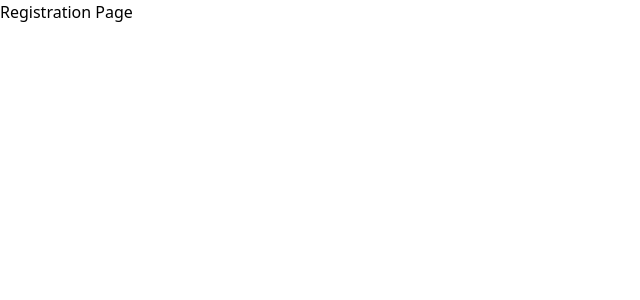
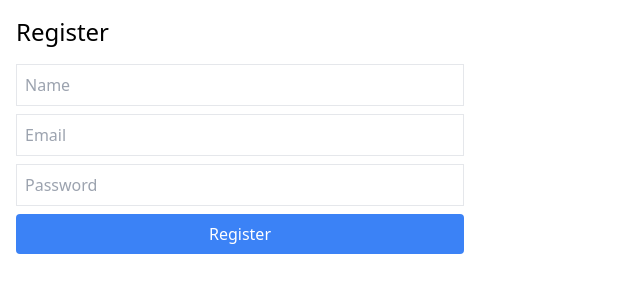
Before and after one commit to AshiMahajan/Expense_Tracker, a React (Create React App) app in the folder frontend/: page /register in a window 1280 px wide. Shown: the top 300 px of the page, without its empty margins (0-640 px from the left). Built offline with nearby package versions, Linux system fonts and the light colour scheme.

Commit message:
registration

```diff
--- a/frontend/package.json
+++ b/frontend/package.json
@@ -7,6 +7,7 @@
     "@testing-library/jest-dom": "^6.6.3",
     "@testing-library/react": "^16.3.0",
     "@testing-library/user-event": "^13.5.0",
+    "axios": "^1.9.0",
     "react": "^19.1.0",
     "react-dom": "^19.1.0",
     "react-router-dom": "^7.5.3",
--- a/frontend/src/App.js
+++ b/frontend/src/App.js
@@ -2,6 +2,8 @@ import React from "react";
 import { BrowserRouter as Router, Routes, Route } from "react-router-dom";
 import HomePage from "./pages/HomePage";
 import Register from "./pages/Register";
+import Login from "./pages/Login";
+import axios from "axios";
 
 function App() {
   return (
@@ -9,9 +11,9 @@ function App() {
       <Routes>
         <Route path="/" element={<HomePage />} />
         <Route path="/register" element={<Register />} />
+        <Route path="/login" element={<Login />} />
       </Routes>
     </Router>
   );
 }
-
 export default App;
--- a/frontend/src/index.js
+++ b/frontend/src/index.js
@@ -1,8 +1,8 @@
 import React from 'react';
 import ReactDOM from 'react-dom/client';
-import './index.css';
 import App from './App';
 import reportWebVitals from './reportWebVitals';
+import './index.css';
 
 const root = ReactDOM.createRoot(document.getElementById('root'));
 root.render(
@@ -11,7 +11,4 @@ root.render(
   </React.StrictMode>
 );
 
-// If you want to start measuring performance in your app, pass a function
-// to log results (for example: reportWebVitals(console.log))
-// or send to an analytics endpoint. Learn more: https://bit.ly/CRA-vitals
 reportWebVitals();
--- a/frontend/src/pages/HomePage.js
+++ b/frontend/src/pages/HomePage.js
@@ -3,19 +3,36 @@ import { useNavigate } from "react-router-dom";
 
 function HomePage() {
   const navigate = useNavigate();
+  const handleNavigation = (path) => {
+    navigate(path);
+  };
 
   const handleLoginClick = () => {
     navigate("/register");
   };
 
   return (
-    <div className="min-h-screen flex flex-col items-center justify-center bg-gradient-to-br from-blue-100 to-blue-300">
+    <div className="min-h-screen text-center flex flex-col items-center justify-center bg-gradient-to-br from-blue-100 to-blue-300">
       <h1 className="text-4xl font-bold text-gray-800 mb-6">Welcome to Expense Tracker</h1>
+      <div>
+        <button
+          onClick={() => handleNavigation("/login")}
+          className="px-6 py-3 mb-4 bg-blue-600 text-white rounded-md hover:bg-blue-700 transition"
+        >
+          Login
+        </button>
+        <button
+        onClick={() => handleNavigation("/register")}
+          className="px-6 py-3 bg-green-600 text-white rounded-md hover:bg-green-700 transition"
+          >
+          Register
+        </button>
+      </div>
       <button
         onClick={handleLoginClick}
-        className="px-6 py-3 bg-blue-600 text-white rounded-md hover:bg-blue-700 transition"
+        className="px-6 py-3 bg-green-600 text-white rounded-md hover:bg-green-700 transition"
       >
-        Login / Register
+        Wanna Know about us first?
       </button>
     </div>
   );
--- /dev/null
+++ b/frontend/src/pages/Login.js
@@ -0,0 +1,66 @@
+import React, { useState } from "react";
+import axios from "axios";
+
+function Login() {
+  const [formData, setFormData] = useState({
+    name: "",
+    email: "",
+    password: "",
+  });
+
+  const handleChange = (e) => {
+    setFormData({ ...formData, [e.target.name]: e.target.value });
+  };
+
+  const handleSubmit = async (e) => {
+    e.preventDefault();
+
+    try {
+      const response = await axios.post(
+        `${process.env.REACT_APP_API_URL}/registerUserFunction`,
+        formData
+      );
+      console.log("User registered:", response.data);
+      alert("Registration successful!");
+    } catch (error) {
+      console.error("Registration failed:", error);
+      alert("Registration failed.");
+    }
+  };
+
+  return (
+    <div className="p-4">
+      <h2 className="text-2xl mb-4">Register</h2>
+      <form onSubmit={handleSubmit} className="flex flex-col gap-2 max-w-md">
+        <input
+          name="name"
+          placeholder="Name"
+          value={formData.name}
+          onChange={handleChange}
+          className="border p-2"
+        />
+        <input
+          name="email"
+          type="email"
+          placeholder="Email"
+          value={formData.email}
+          onChange={handleChange}
+          className="border p-2"
+        />
+        <input
+          name="password"
+          type="password"
+          placeholder="Password"
+          value={formData.password}
+          onChange={handleChange}
+          className="border p-2"
+        />
+        <button type="submit" className="bg-blue-500 text-white py-2 rounded">
+          Register
+        </button>
+      </form>
+    </div>
+  );
+}
+
+export default Login;
--- a/frontend/src/pages/Register.js
+++ b/frontend/src/pages/Register.js
@@ -1,9 +1,158 @@
-import React from "react";
+// import React, { useState } from "react";
+
+// function Register() {
+//   const [formData, setFormData] = useState({
+//     name: "",
+//     email: "",
+//     phone: "",
+//     password: "",
+//   });
+
+//   const handleChange = (e) => {
+//     const { name, value } = e.target;
+//     setFormData((prev) => ({ ...prev, [name]: value }));
+//   };
+
+//   const handleSubmit = (e) => {
+//     e.preventDefault();
+//     // Handle form submission here
+//     console.log("Form Data:", formData);
+//     // You can add validation or API call here
+//   };
+
+  // return (
+  //   <div className="min-h-screen flex items-center justify-center bg-gray-100">
+  //     <form
+  //       onSubmit={handleSubmit}
+  //       className="bg-white p-8 rounded-lg shadow-md w-full max-w-md"
+  //     >
+  //       <h2 className="text-2xl font-bold text-center text-cyan-600 mb-6">
+  //         Register
+  //       </h2>
+
+        // <div className="mb-4">
+        //   <label className="block text-sm font-medium text-gray-700">Name</label>
+        //   <input
+        //     type="text"
+        //     name="name"
+        //     value={formData.name}
+        //     onChange={handleChange}
+        //     className="mt-1 p-2 w-full border rounded-md focus:outline-none focus:ring-2 focus:ring-cyan-400"
+        //     required
+        //   />
+        // </div>
+
+        // <div className="mb-4">
+        //   <label className="block text-sm font-medium text-gray-700">Email</label>
+        //   <input
+        //     type="email"
+        //     name="email"
+        //     value={formData.email}
+        //     onChange={handleChange}
+        //     className="mt-1 p-2 w-full border rounded-md focus:outline-none focus:ring-2 focus:ring-cyan-400"
+        //     required
+        //   />
+        // </div>
+
+        // <div className="mb-4">
+        //   <label className="block text-sm font-medium text-gray-700">Phone Number</label>
+        //   <input
+        //     type="tel"
+        //     name="phone"
+        //     value={formData.phone}
+        //     onChange={handleChange}
+        //     className="mt-1 p-2 w-full border rounded-md focus:outline-none focus:ring-2 focus:ring-cyan-400"
+        //     required
+        //   />
+        // </div>
+
+        // <div className="mb-6">
+        //   <label className="block text-sm font-medium text-gray-700">Password</label>
+        //   <input
+        //     type="password"
+        //     name="password"
+        //     value={formData.password}
+        //     onChange={handleChange}
+        //     className="mt-1 p-2 w-full border rounded-md focus:outline-none focus:ring-2 focus:ring-cyan-400"
+        //     required
+        //   />
+        // </div>
+
+  //       <button
+  //         type="submit"
+  //         className="w-full bg-cyan-600 text-white py-2 rounded-md hover:bg-cyan-700 transition"
+  //       >
+  //         Register
+  //       </button>
+  //     </form>
+  //   </div>
+  // );
+// }
+
+// export default Register;
+
+
+import React, { useState } from "react";
+import axios from "axios";
 
 function Register() {
+  const [formData, setFormData] = useState({
+    name: "",
+    email: "",
+    password: "",
+  });
+
+  const handleChange = (e) => {
+    setFormData({ ...formData, [e.target.name]: e.target.value });
+  };
+
+  const handleSubmit = async (e) => {
+    e.preventDefault();
+
+    try {
+      const response = await axios.post(
+        `${process.env.REACT_APP_API_URL}/registerUserFunction`,
+        formData
+      );
+      console.log("User registered:", response.data);
+      alert("Registration successful!");
+    } catch (error) {
+      console.error("Registration failed:", error);
+      alert("Registration failed.");
+    }
+  };
+
   return (
-    <div className="min-h-screen flex items-center justify-center">
-      <h2 className="text-2xl font-semibold">Registration Page</h2>
+    <div className="p-4">
+      <h2 className="text-2xl mb-4">Register</h2>
+      <form onSubmit={handleSubmit} className="flex flex-col gap-2 max-w-md">
+        <input
+          name="name"
+          placeholder="Name"
+          value={formData.name}
+          onChange={handleChange}
+          className="border p-2"
+        />
+        <input
+          name="email"
+          type="email"
+          placeholder="Email"
+          value={formData.email}
+          onChange={handleChange}
+          className="border p-2"
+        />
+        <input
+          name="password"
+          type="password"
+          placeholder="Password"
+          value={formData.password}
+          onChange={handleChange}
+          className="border p-2"
+        />
+        <button type="submit" className="bg-blue-500 text-white py-2 rounded">
+          Register
+        </button>
+      </form>
     </div>
   );
 }
--- a/frontend/tailwind.config.js
+++ b/frontend/tailwind.config.js
@@ -1,8 +1,9 @@
-/** @type {import('tailwindcss').Config} */
+// tailwind.config.js
 module.exports = {
   content: [
-    "./src/**.js",
+    "./src/**/*.{js,jsx,ts,tsx}",
   ],
+
   theme: {
     extend: {},
   },
```
Also changed, not shown: frontend/src/App.css (line endings or trailing spaces), 2 other files (tests, documents, lock files or other folders).
